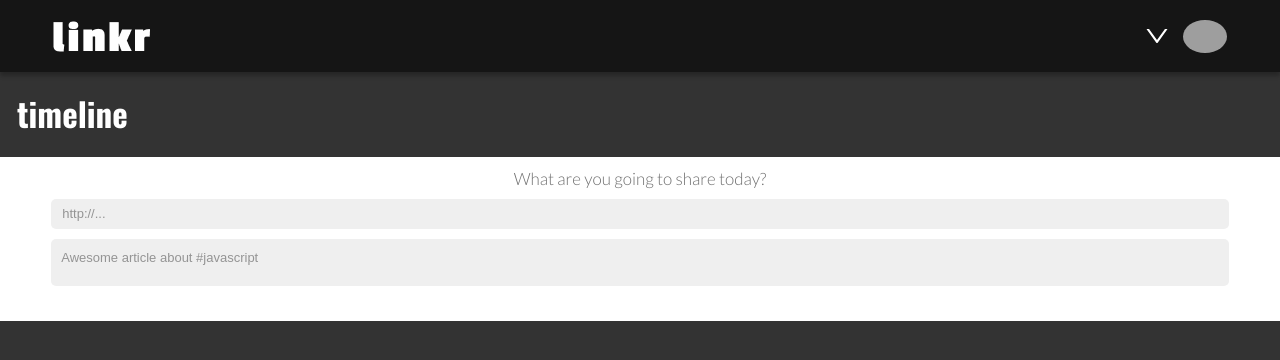
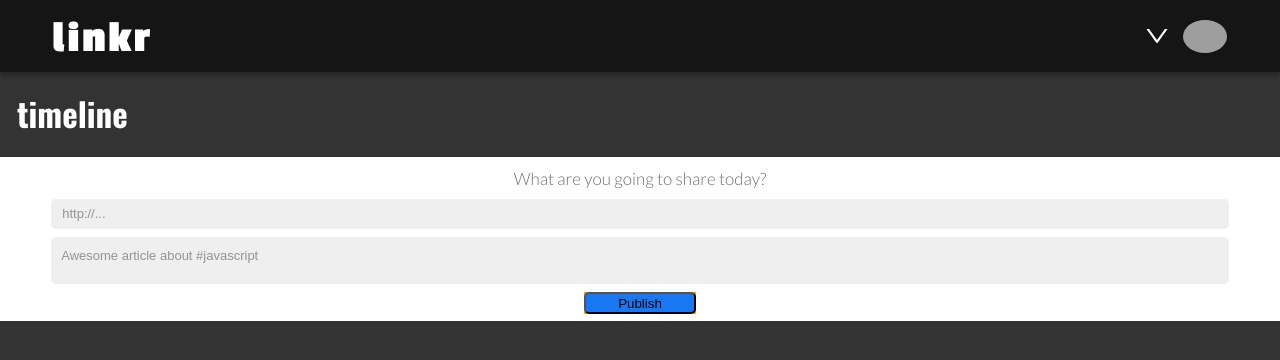
Before and after one commit to isabellexvr/projeto18-linkr-frontend, a React (Create React App) app: page / in a window 1280 px wide. Shown: the top 360 px of the page. Built offline with nearby package versions, Linux system fonts and the light colour scheme; grey boxes are pictures that could not be loaded.

Commit message:
fix: reactDOM import; style: main page form button

```diff
--- a/src/Components/Pages/MainPage.js
+++ b/src/Components/Pages/MainPage.js
@@ -17,18 +17,21 @@ export default function MainPage() {
         <FormContainer>
           <h1>What are you going to share today?</h1>
           <PublicationForm>
-            <input
+            <UrlInput
               onChange={handleForm}
               placeholder="http://..."
               name="url"
               type="text"
             />
-            <input
+            <DescriptionInput
               onChange={handleForm}
               placeholder="Awesome article about #javascript"
-              name="name"
+              name="description"
               type="text"
             />
+            <SubmitButton>
+              <button>Publish</button>
+            </SubmitButton>
           </PublicationForm>
         </FormContainer>
       </MainPageStyle>
@@ -74,23 +77,42 @@ const PublicationForm = styled.form`
   flex-direction: column;
   justify-content: space-between;
   align-items: center;
-  height: 87px;
+  height: 115px;
   > input {
     width: 92%;
     border: none;
     background-color: #efefef;
     border-radius: 5px;
-    height: 30px;
     box-sizing: border-box;
-    padding: 6px 11px 8px;
     ::placeholder {
       color: #949494;
       font-weight: 300;
       font-size: 13px;
     }
   }
-  > input:last-child {
-    height: 47px;
-    padding: 10px 10px 21px;
+  > input:focus {
+    box-sizing: border-box;
+    outline: none !important;
+    border: none;
   }
 `;
+
+const UrlInput = styled.input`
+  height: 30px;
+  padding: 6px 11px 8px;
+`;
+
+const DescriptionInput = styled.input`
+  height: 47px;
+  padding: 10px 10px 21px;
+`;
+
+const SubmitButton = styled.div`
+  background-color: orange;
+  > button {
+    background-color: #1877f2;
+    border-radius: 5px;
+    width: 112px;
+    height: 22px;
+  }
+`;
--- a/src/index.js
+++ b/src/index.js
@@ -1,6 +1,6 @@
 import App from './App';
 import React from 'react';
-import ReactDOM from "react-dom"
+import ReactDOM from "react-dom/client"
 
 const root = ReactDOM.createRoot(document.getElementById('root'));
 root.render(
```
